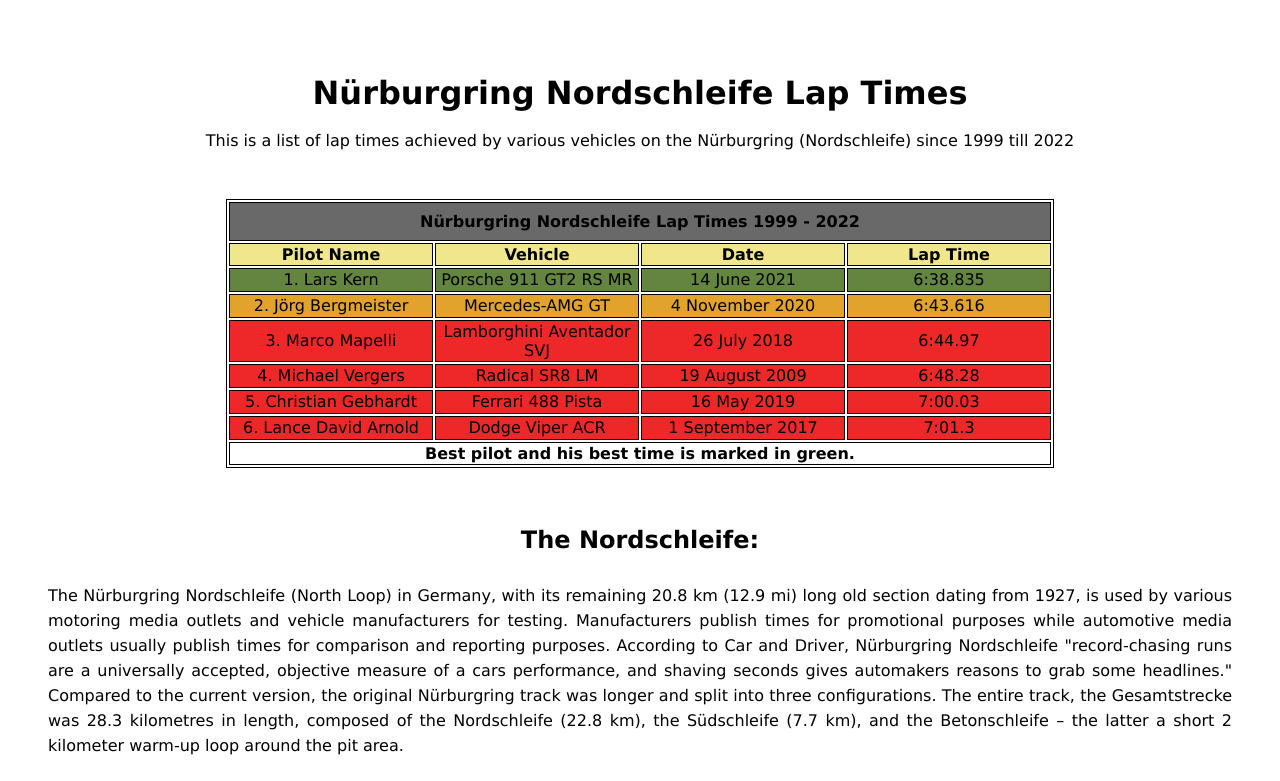
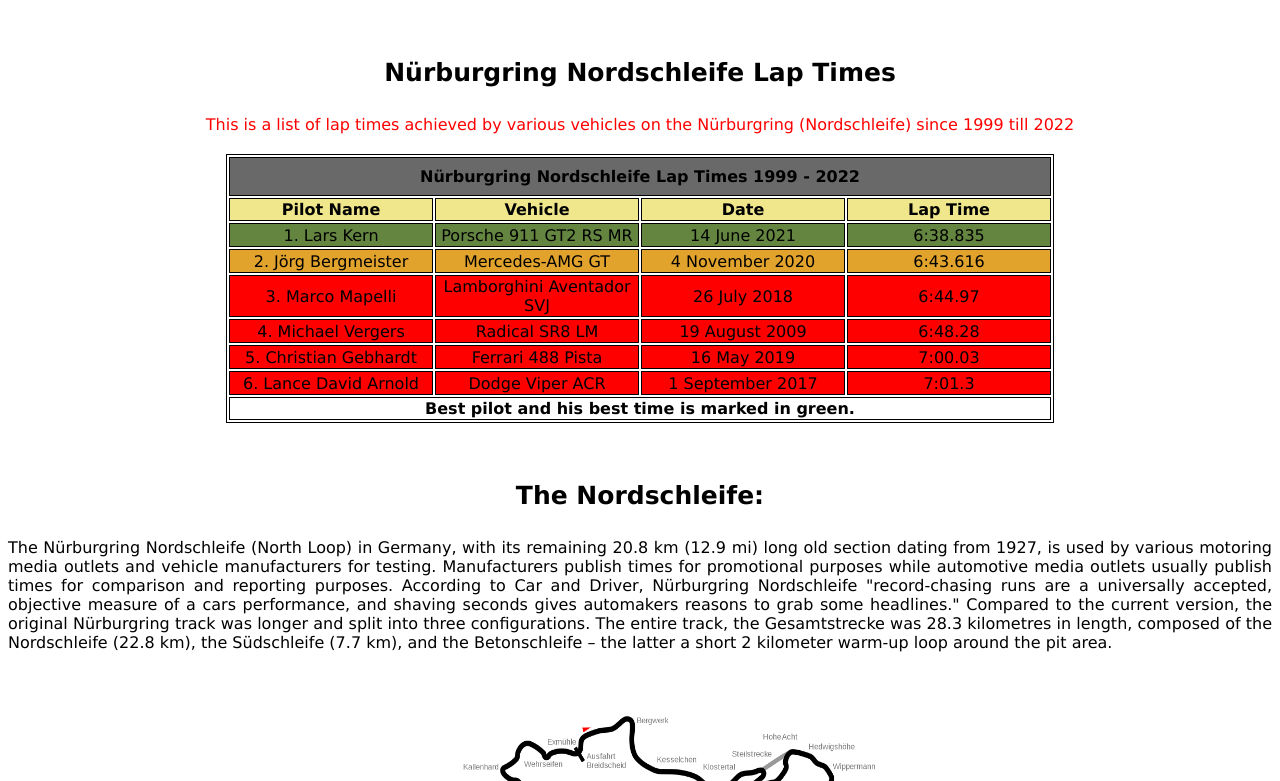
Before and after one commit to ISITHECOTR/testproject, a plain HTML site: page index.html in a window 1280 px wide. Shown: the top 781 px of the page. Drawn offline with Linux system fonts and the light colour scheme.

Commit message:
css styling addon

```diff
--- /dev/null
+++ b/css/style.css
@@ -0,0 +1,66 @@
+table, td, tr, th {
+   color: black;
+   font-family: 'Lucida Sans', 'Lucida Sans Regular', 'Lucida Grande', 'Lucida Sans Unicode', Geneva, Verdana, sans-serif;
+   border: 1px solid black;
+   margin-top: 20px; margin-bottom: 50px; margin-left: auto; margin-right: auto;
+}
+td, tr {
+    width: 200px;
+    height: 20px;
+}
+
+.raw_one {
+    background-color:khaki;
+    font-size: 16px;
+}
+
+.raw_two {
+    background-color: rgb(99, 133, 64);
+    text-align: center;
+}
+
+.raw_three {
+    background-color: rgb(226, 163, 45);
+    text-align: center;
+}
+
+.raw_red {
+    background-color: rgb(255, 0, 0);
+    text-align: center;
+}
+
+thead {
+    background-color: dimgray;
+    font-size: 16px; text-align: center;
+    line-height: 35px;
+}
+
+h1, h2 {
+    color:black; font-size: 25px;
+    font-family: 'Lucida Sans', 'Lucida Sans Regular', 'Lucida Grande', 'Lucida Sans Unicode', Geneva, Verdana, sans-serif;
+    text-align: center; line-height: 25px;
+    margin-top: 50px; margin-bottom: 20px; margin-left: 30px; margin-right: 30px; padding: 10px; box-sizing: border-box;
+}
+
+.text {
+  color: rgb(255, 0, 0); font-size: 16px;
+  font-family: 'Lucida Sans', 'Lucida Sans Regular', 'Lucida Grande', 'Lucida Sans Unicode', Geneva, Verdana, sans-serif;
+  text-align: center;
+}
+
+.text_main {
+    color:rgb(0, 0, 0); font-size: 16px;
+    font-family: 'Lucida Sans', 'Lucida Sans Regular', 'Lucida Grande', 'Lucida Sans Unicode', Geneva, Verdana, sans-serif;
+    text-align: justify;
+}
+
+.image {
+    text-align: center;
+}
+
+.link {
+    color: black; font-family: 'Segoe UI', Tahoma, Geneva, Verdana, sans-serif;
+    background-color: rgb(21, 255, 0);
+    text-align: center; line-height: 25px; width: 150px; height: 25px;
+    margin-top: 20px; margin-bottom: 50px; margin-left: auto; margin-right: auto; padding: 2px; box-sizing: content-box ;
+}
--- a/index.html
+++ b/index.html
@@ -4,74 +4,60 @@
     <meta charset="UTF-8">
     <title>Nürburgring Nordschleife Lap Times</title>
 
-    <style>
-        table, td, tr, th {
-            border: 1px solid black;
-        }
-        td, tr {
-            width: 200px;
-            height: 20px;
-        }
-
-    </style>
+<link rel="stylesheet" href="css/style.css">
 
 </head>
 <body>
 
-<div style="color:black; font-size: 16px; font-family: 'Lucida Sans', 'Lucida Sans Regular', 'Lucida Grande', 'Lucida Sans Unicode', Geneva, Verdana, sans-serif; text-align: center; line-height: 25px; margin-top: 50px; margin-bottom: 20px; margin-left: 30px; margin-right: 30px; padding: 10px; box-sizing: border-box;">
+<div>
     <h1>Nürburgring Nordschleife Lap Times</h1>
-
-    <p>This is a list of lap times achieved by various vehicles on the Nürburgring (Nordschleife) since 1999 till 2022</p>
-
-</div>
-
+    <p class="text">This is a list of lap times achieved by various vehicles on the Nürburgring (Nordschleife) since 1999 till 2022</p>
  <div>
-      <table style="color: black; font-family: 'Lucida Sans', 'Lucida Sans Regular', 'Lucida Grande', 'Lucida Sans Unicode', Geneva, Verdana, sans-serif; margin-top: 20px; margin-bottom: 50px; margin-left: auto; margin-right: auto;">
-
+    <table>
     <thead>
-          <tr style="background-color: dimgray; font-size: 16px; text-align: center; line-height: 35px;">
+          <tr>
     <th colspan="4">Nürburgring Nordschleife Lap Times 1999 - 2022</th>
           </tr>
     </thead>
 
     <tbody>
-          <tr style="background-color:khaki; font-size: 16px;">
+          <tr class="raw_one">
                 <th>Pilot Name</th>
                 <th>Vehicle</th>
                 <th>Date</th>
                 <th>Lap Time</th>
           </tr>
-          <tr style="background-color: rgb(99, 133, 64); text-align: center;">
+          <tr class="raw_two">
                 <td>1. Lars Kern</td>
                 <td>Porsche 911 GT2 RS MR</td>
                 <td>14 June 2021</td>
                 <td>6:38.835</td>
           </tr>
-          <tr style="background-color: rgb(226, 163, 45); text-align: center;">
+          <tr class="raw_three">
                 <td>2. Jörg Bergmeister</td>
                 <td>Mercedes-AMG GT</td>
                 <td>4 November 2020</td>
                 <td>6:43.616</td>
           </tr>
-          <tr style="background-color: rgb(238, 40, 40); text-align: center;">
+          <tr class="raw_red">
                 <td>3. Marco Mapelli</td>
                 <td>Lamborghini Aventador SVJ</td>
                 <td>26 July 2018</td>
                 <td>6:44.97</td>
           </tr>
-          <tr style="background-color: rgb(238, 40, 40); text-align: center;">
+          <tr class="raw_red">
                 <td>4. Michael Vergers</td>
                 <td>Radical SR8 LM</td>
                 <td>19 August 2009</td>
                 <td>6:48.28</td>
           </tr>
-          <tr style="background-color: rgb(238, 40, 40); text-align: center;">
+          <tr class="raw_red">
                 <td>5. Christian Gebhardt</td>
                 <td>Ferrari 488 Pista</td>
                 <td>16 May 2019</td>
                 <td>7:00.03</td>
           </tr>
-          <tr style="background-color: rgb(238, 40, 40); text-align: center;">
+          <tr class="raw_red">
                 <td>6. Lance David Arnold</td>
                 <td>Dodge Viper ACR</td>
                 <td>1 September 2017</td>
@@ -90,20 +76,21 @@
 
 
 <div>
-    <h2 style="color:black; font-family: 'Lucida Sans', 'Lucida Sans Regular', 'Lucida Grande', 'Lucida Sans Unicode', Geneva, Verdana, sans-serif; text-align: center; line-height: 25px; margin-top: 10px; margin-bottom: 10px; margin-left: 30px; margin-right: 30px; padding: 10px; box-sizing: border-box;">
-      The Nordschleife:</h2>
+    <h2>The Nordschleife:</h2>
 
-         <p style="color:black; font-family: 'Lucida Sans', 'Lucida Sans Regular', 'Lucida Grande', 'Lucida Sans Unicode', Geneva, Verdana, sans-serif; font-size: 16px; text-align: justify; line-height: 25px; margin-top: 10px; margin-bottom: 10px; margin-left: 30px; margin-right: 30px; padding: 10px; box-sizing: border-box;">The Nürburgring Nordschleife (North Loop) in Germany, with its remaining 20.8 km (12.9 mi) long old section dating from 1927, is used by various motoring media outlets and vehicle manufacturers for testing.
+      <p class="text_main">The Nürburgring Nordschleife (North Loop) in Germany, with its remaining 20.8 km (12.9 mi) long old section dating from 1927, is used by various motoring media outlets and vehicle manufacturers for testing.
         Manufacturers publish times for promotional purposes while automotive media outlets usually publish times for comparison and reporting purposes.
         According to Car and Driver, Nürburgring Nordschleife "record-chasing runs are a universally accepted, objective measure of a cars performance, and shaving seconds gives automakers reasons to grab some headlines."
         Compared to the current version, the original Nürburgring track was longer and split into three configurations.
         The entire track, the Gesamtstrecke was 28.3 kilometres in length, composed of the Nordschleife (22.8 km), the Südschleife (7.7 km), and the Betonschleife – the latter a short 2 kilometer warm-up loop around the pit area.</p>
-         <p style="text-align: center;"><img src="images/Nordschleife.png" alt="Nordschleife" width="500" height="500"></p>
+      <p class="image"><img src="images/Nordschleife.png" alt="Nordschleife" width="500" height="500"></p>
+
+      <div class="link"><a href="http://127.0.0.1:5500/tablemondrian/index.html">Table Mondrian</a></div>
+
+      <div class="link"><a href="second-page">Read more...</a></div>
+</div>
 
 
-    <div style="color: black; font-family: 'Segoe UI', Tahoma, Geneva, Verdana, sans-serif; background-color: rgb(21, 255, 0); text-align: center; line-height: 25px; width: 150px; height: 25px; margin-top: 20px; margin-bottom: 50px; margin-left: auto; margin-right: auto; padding: 2px; box-sizing: content-box ;">
-         <a href="http://127.0.0.1:5500/tablemondrian/index.html">Table Mondrian</a>
-    </div>
 </div>
 
 
```
Also changed, not shown: second-page/galary.html (added, +31 -0 lines).
